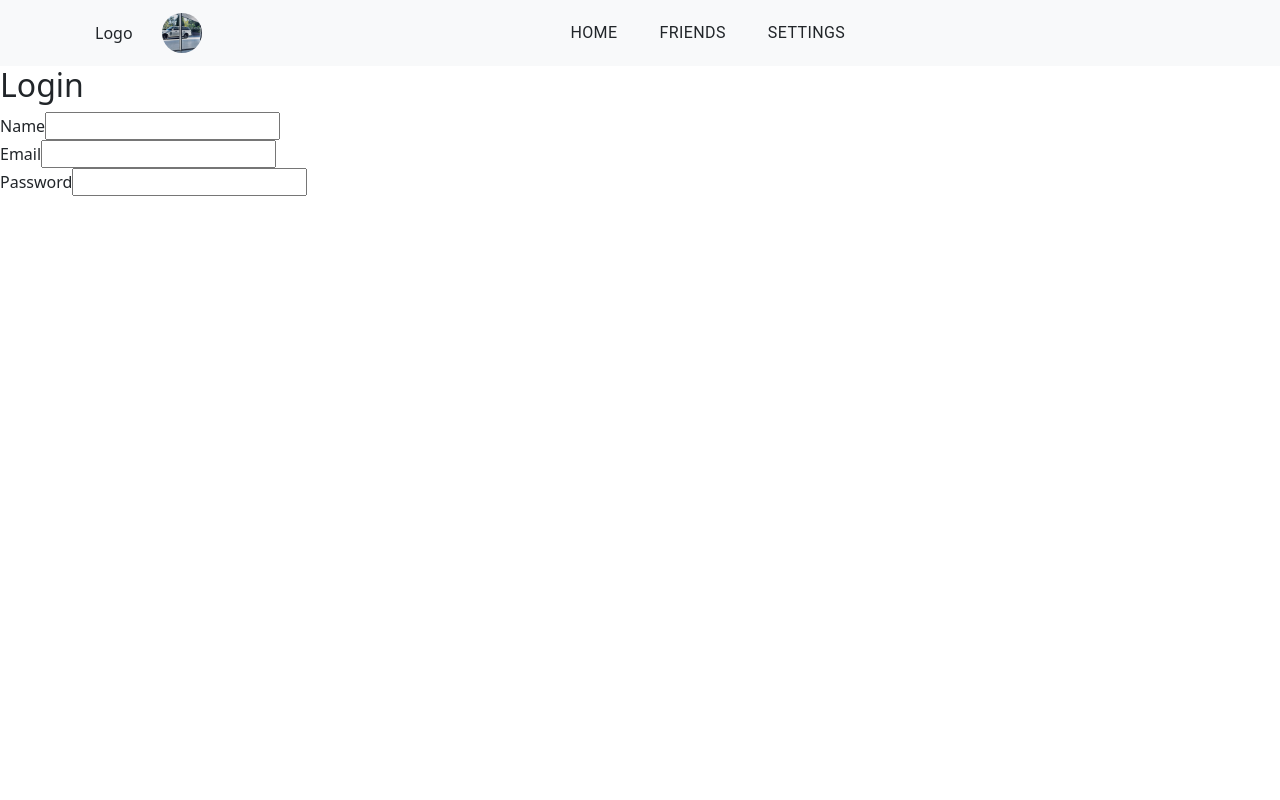
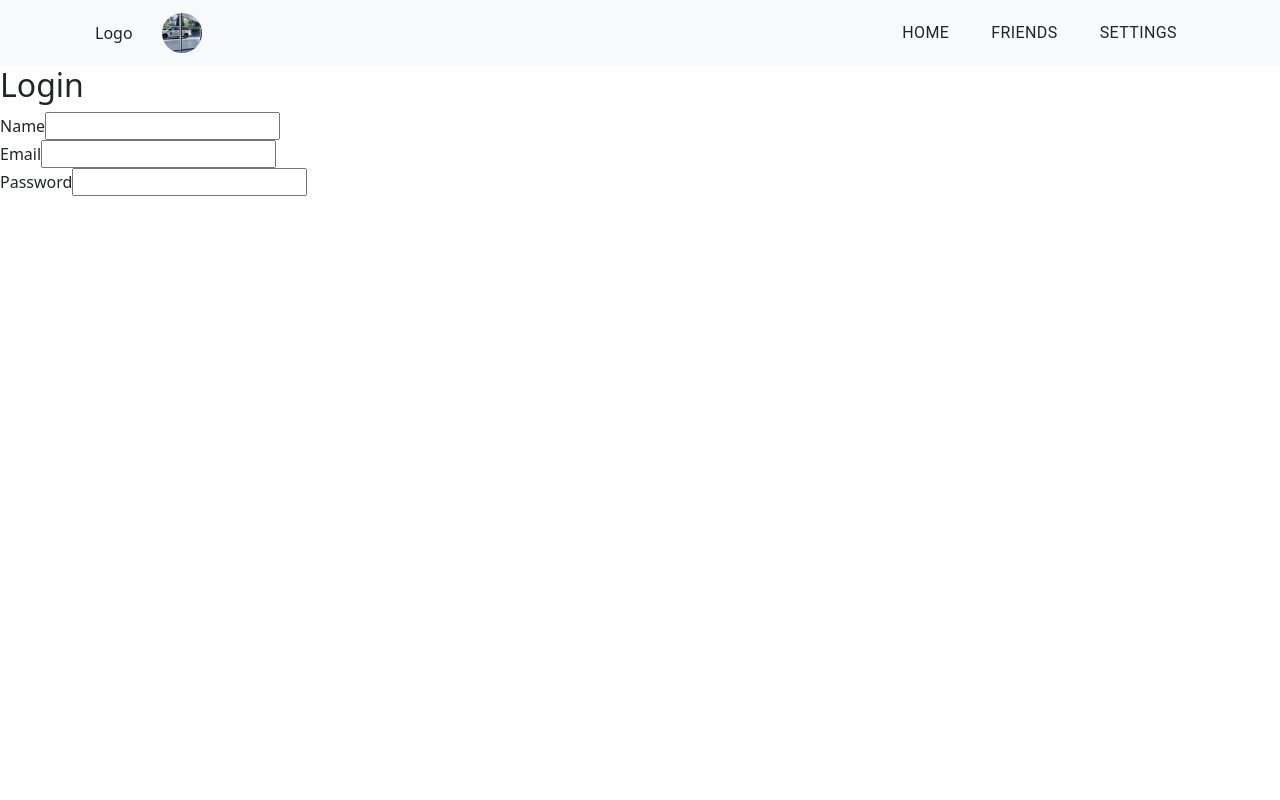
Before and after one commit to TommyAlv/KeepUp, a React (Create React App) app: page / in a window 1280 px wide. Shown: the top 800 px of the page. Built offline with nearby package versions, Linux system fonts and the light colour scheme.

Commit message:
moved buttons to the right

```diff
--- a/src/components/Navbar.js
+++ b/src/components/Navbar.js
@@ -31,12 +31,12 @@ export const Nbar = () => {
         <Navbar.Toggle aria-controls="basic-navbar-nav">
         </Navbar.Toggle>
         <Navbar.Collapse id="basic-navbar-nav">
-          <Nav className="mx-auto">
+          <Nav className="ms-auto">
             <Button>
-              <Link to="/Home" className='btn'>Home</Link>
+              <Link to="/Home" className='btn w-30'>Home</Link>
             </Button>
             <Button>
-              <Link to="/Friends" className='btn'>Friends</Link>
+              <Link to="/Friends" className='btn w-30'>Friends</Link>
             </Button>
             <Button>
               <Link to="/Settings" className='btn'>Settings</Link>
```
